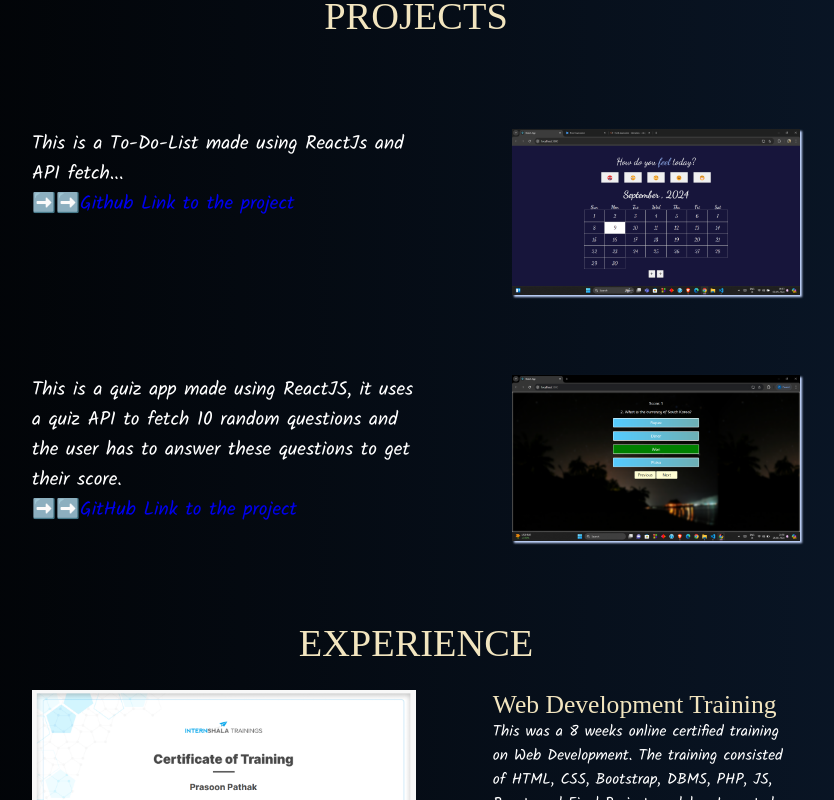
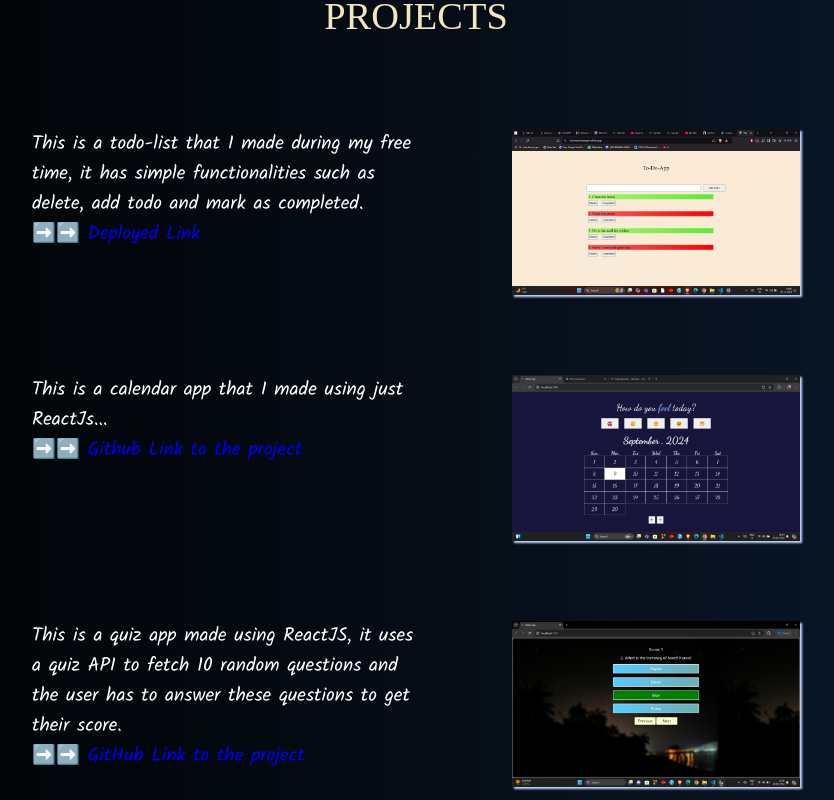
Before and after one commit to PrasoonPathak12/MyPortfolio, a React (Vite) app: page / in a window 1280 px wide. Shown: the part 860-1660 px from the top of the page, without its empty margins (224-1058 px from the left). Built offline with nearby package versions, Linux system fonts and the light colour scheme; a web font is replaced by a local one.

Commit message:
Added Todo project

```diff
--- a/src/Components/ProjectsList.jsx
+++ b/src/Components/ProjectsList.jsx
@@ -2,14 +2,30 @@
 import { forwardRef } from 'react'
 import Calendarlogo from '../assets/CalendarProject.png'
 import QuizLogo from '../assets/QuizAppsnap.png'
+import Todosnap from'../assets/TodoSNAP.png'
+
 const ProjectsList=forwardRef((props,ref)=> {
   return (
     <div className='projectList' ref={ref}>
+      <div className='project2 project'>
+        <div className='project2Description'>
+          <p>This is a todo-list that I made during my free time, it has simple functionalities
+            such as delete, add todo and mark as completed.</p>
+          <a className='projectLink projectAnchor' target='_blank' href="https://todotaskmanage.netlify.app/">
+          ➡️➡️ Deployed Link
+          </a>
+        </div>
+        <div className='project2Snapshot'>
+          <a href={Todosnap} className='projectAnchor' target='_blank'>
+            <img src={Todosnap} className='QuizAppImg' alt="" />
+          </a>
+        </div>
+      </div>
       <div className='project1 project'>
         <div className='project1Description'>
-          <p>This is a To-Do-List made using ReactJs and API fetch...</p>
+          <p>This is a calendar app that I made using just ReactJs...</p>
           <a className='projectLink projectAnchor' href="https://github.com/PrasoonPathak12/Calendar-implication-using-Date-Object">
-          ➡️➡️Github Link to the project
+          ➡️➡️ Github Link to the project
           </a>
         </div>
         <div className='project1Snapshot'>
@@ -18,21 +34,18 @@ const ProjectsList=forwardRef((props,ref)=> {
       </div>
       <div className='project2 project'>
         <div className='project2Description'>
-          <p>          This is a quiz app made using ReactJS, it uses a
+          <p>This is a quiz app made using ReactJS, it uses a
           quiz API to fetch 10 random questions and the user
           has to answer these questions to get their score.</p>
           <a className='projectLink projectAnchor' href="https://github.com/PrasoonPathak12/Quiz-App">
-            ➡️➡️GitHub Link to the project
+            ➡️➡️ GitHub Link to the project
             </a>
         </div>
         <div className='project2Snapshot'>
           <a href={QuizLogo} className='projectAnchor' target='_blank'><img src={QuizLogo} alt="QuizAppLogo" className='QuizAppImg' /></a>
         </div>
       </div>
-      {/* <div className='project3 project'>
-        <div className='project3Description'></div>
-        <div className='project3Snapshot'></div>
-      </div>
+      {/*
       <div className='project4 project'>
         <div className='project4Description'></div>
         <div className='project4Snapshot'></div>
```
Also changed, not shown: src/assets/TodoSNAP.png (added).
